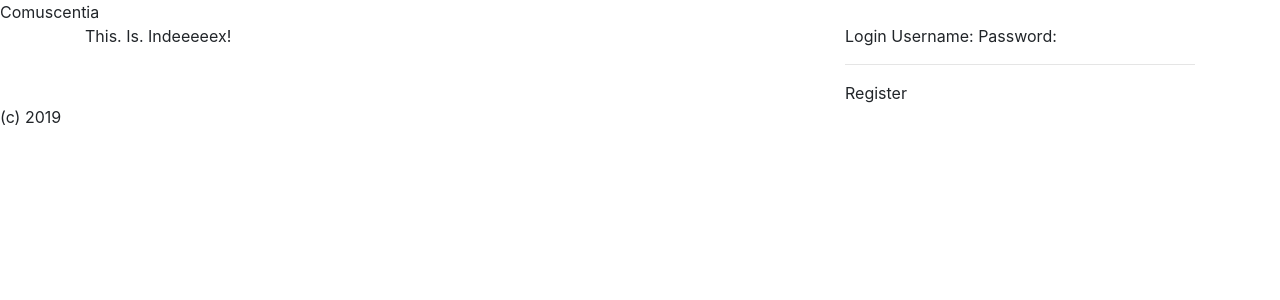
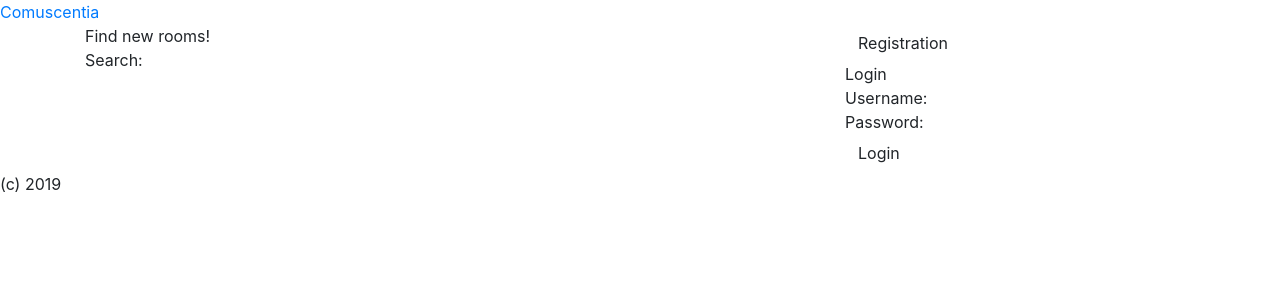
Before and after one commit to cr4vlad/diploma, a Django app: page / in a window 1280 px wide. Shown: the top 300 px of the page. Run offline with Django 3.2, Linux system fonts and the light colour scheme; some libraries are stand-ins or nearby versions.

Commit message:
Added room create/edit logic. Slight changes in templates.

```diff
--- a/comuscentia/forms.py
+++ b/comuscentia/forms.py
@@ -1,8 +1,8 @@
 from django import forms
-from .models import Post
+from .models import Room
 
-class NewRoomForm(forms.ModelForm):
+class RoomForm(forms.ModelForm):
 
     class Meta:
         model = Room
-        fields = ('title', 'description')
+        fields = ('title', 'description', 'textblock', 'close')
--- a/comuscentia/templates/comuscentia/base.html
+++ b/comuscentia/templates/comuscentia/base.html
@@ -7,7 +7,7 @@
     </head>
 	<body>
 		<header>
-			Comuscentia
+			<a href="{% url 'index' %}">Comuscentia</a>
 		</header>
 		{% block content %}
         {% endblock %}
--- a/comuscentia/templates/comuscentia/index.html
+++ b/comuscentia/templates/comuscentia/index.html
@@ -4,27 +4,39 @@
 
 <div class="content container">
     <div class="row">
+
         <div class="col-md-8">
-			This. Is. Indeeeeex!
+			Find new rooms!<br>
+			Search:
 		</div>
+
+<!------------------------------------------------------------------>
 
 		<div class="col-md-4">
 		{% if user.is_authenticated %}
-			Your rooms:
+
+			<a class="btn btn-default" href="{% url 'new_room' %}">Create new room</a><br>
+
+			<h2>Your rooms:</h2>
 			{% for user_room in user_rooms %}
-    			<div>
-    				<h2><a href="{% url 'room' pk=user_room.room.pk %}">{{ user_room.room.title }}</a></h2>
+    			<div class="room">
+    				<h3><a href="{% url 'room' pk=user_room.room.pk %}">{{ user_room.room.title }}</a></h3>
     				{{ user_room.room.owner }}
     			</div>
 			{% endfor %}
-			<hr>
-			Create new room
+
+<!------------------------------------------------------------------>
+
 		{% else %}
-			Login
-			Username:
-			Password:
-			<hr>
-			Register
+
+			<a class="btn btn-default" href="">Registration</a><br>
+
+			Login<br>
+			Username:<br>
+			Password:<br>
+
+			<a class="btn btn-default" href="">Login</a>
+
 		{% endif %}
 		</div>
 	</div>
--- a/comuscentia/urls.py
+++ b/comuscentia/urls.py
@@ -3,5 +3,7 @@ from . import views
 
 urlpatterns = [
     path('', views.index, name='index'),
-    path('room/<int:pk>/', views.room, name='room') # check if path is correct
+    path('room/<int:pk>/edit/', views.edit_room, name='edit_room'),
+    path('room/<int:pk>/', views.room, name='room'),
+    path('room/new/', views.new_room, name='new_room')
 ]
--- a/comuscentia/views.py
+++ b/comuscentia/views.py
@@ -1,6 +1,8 @@
-from django.shortcuts import render, get_object_or_404
+from django.shortcuts import render, get_object_or_404, redirect
 from django.contrib.auth.decorators import login_required
+from django.utils import timezone
 from .models import Room, Participation
+from .forms import RoomForm
 
 def index(request):
 	if request.user.is_authenticated:
@@ -13,3 +15,32 @@ def index(request):
 def room(request, pk):
 	room = get_object_or_404(Room, pk=pk)
 	return render(request, 'comuscentia/room.html', {'room': room})
+
+@login_required
+def new_room(request):
+	if request.method == "POST":
+		form = RoomForm(request.POST)
+		if form.is_valid():
+			room = form.save(commit=False)
+			room.owner = request.user
+			room.created_date = timezone.now()
+			room.save()
+			return redirect('room', pk=room.pk)
+	else:
+		form = RoomForm()
+	return render(request, 'comuscentia/edit_room.html', {'form': form})
+
+@login_required
+def edit_room(request, pk):
+    room = get_object_or_404(Room, pk=pk)
+    if request.method == "POST":
+        form = RoomForm(request.POST, instance=room)
+        if form.is_valid():
+            room = form.save(commit=False)
+            room.owner = request.user
+            room.created_date = timezone.now()
+            room.save()
+            return redirect('room', pk=room.pk)
+    else:
+        form = RoomForm(instance=room)
+    return render(request, 'comuscentia/edit_room.html', {'form': form})
```
Also changed, not shown: comuscentia/templates/comuscentia/edit_room.html (added, +11 -0 lines), comuscentia/templates/comuscentia/room.html (+7 -0 lines), comuscentia/static/js/mobile_index.js (added), db.sqlite3.
